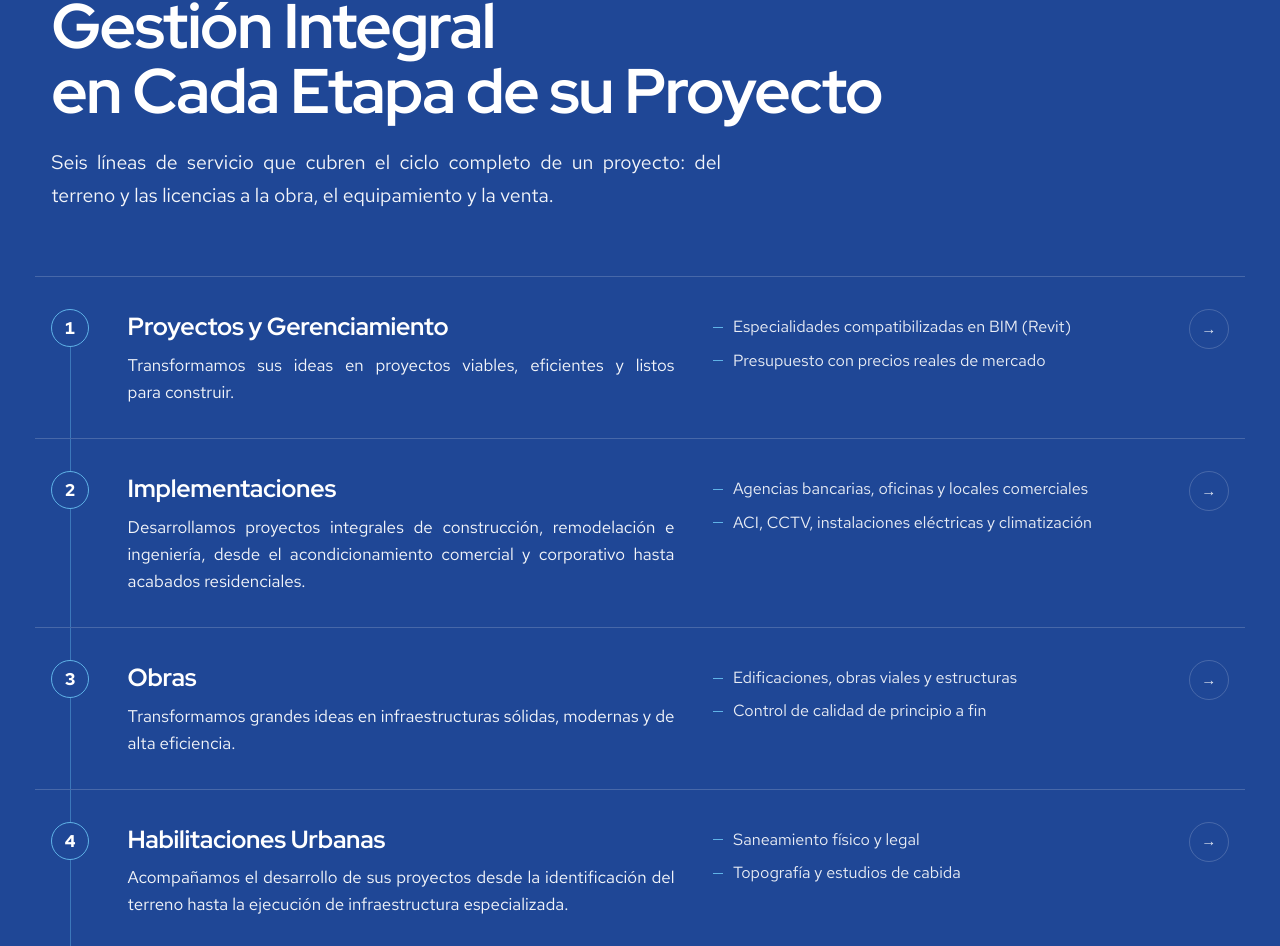
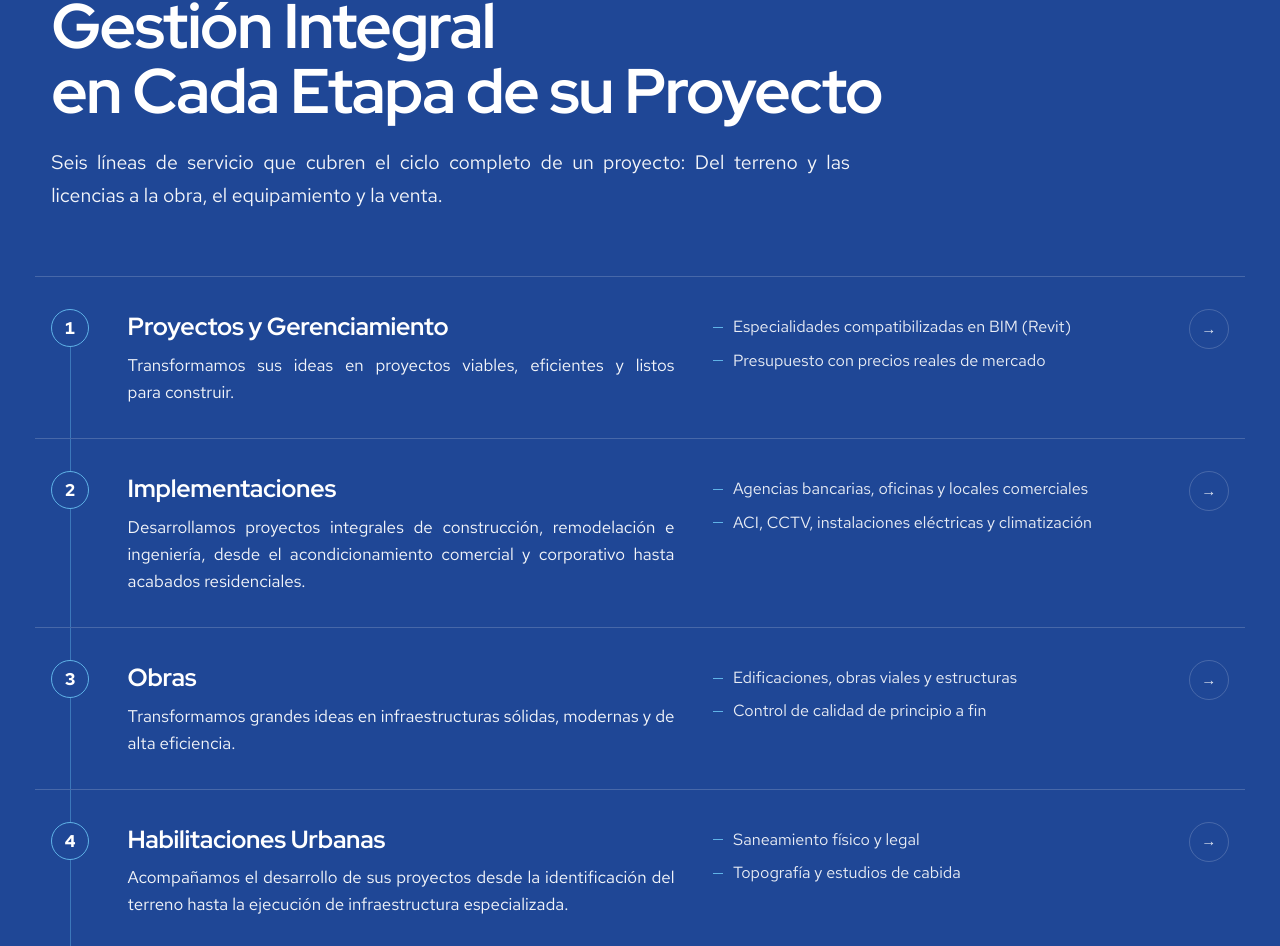
Before and after one commit to reservacitasonline-coder/ppmasac_v0, a Next.js app: page / in a window 1280 px wide. Shown: the part 1723-2669 px from the top of the page. Built offline with nearby package versions, Linux system fonts and the light colour scheme; no server answers.

Commit message:
fix(services): prevenir salto huorfano entre Del y terreno en la seccion de servicios

```diff
--- a/components/sections/Services.module.css
+++ b/components/sections/Services.module.css
@@ -19,7 +19,7 @@
 
 .lead {
   margin: 22px 0 0;
-  max-width: 52ch;
+  max-width: 62ch;
   font-size: var(--text-lead);
   line-height: 1.7;
   color: var(--on-dark);
--- a/content/site.ts
+++ b/content/site.ts
@@ -180,7 +180,7 @@ export const about = {
 export const services = {
   eyebrow: "Servicios",
   heading: ["Gestión Integral", "en Cada Etapa de su Proyecto"],
-  lead: "Seis líneas de servicio que cubren el ciclo completo de un proyecto: del terreno y las licencias a la obra, el equipamiento y la venta.",
+  lead: "Seis líneas de servicio que cubren el ciclo completo de un proyecto: Del\u00a0terreno y las licencias a la obra, el equipamiento y la venta.",
   cta: { label: "Ver el detalle de cada servicio", href: "/servicios" } satisfies CallToAction,
   /**
    * Two deliverables per line for the home page. Keyed by `groups[].slug`;
```
